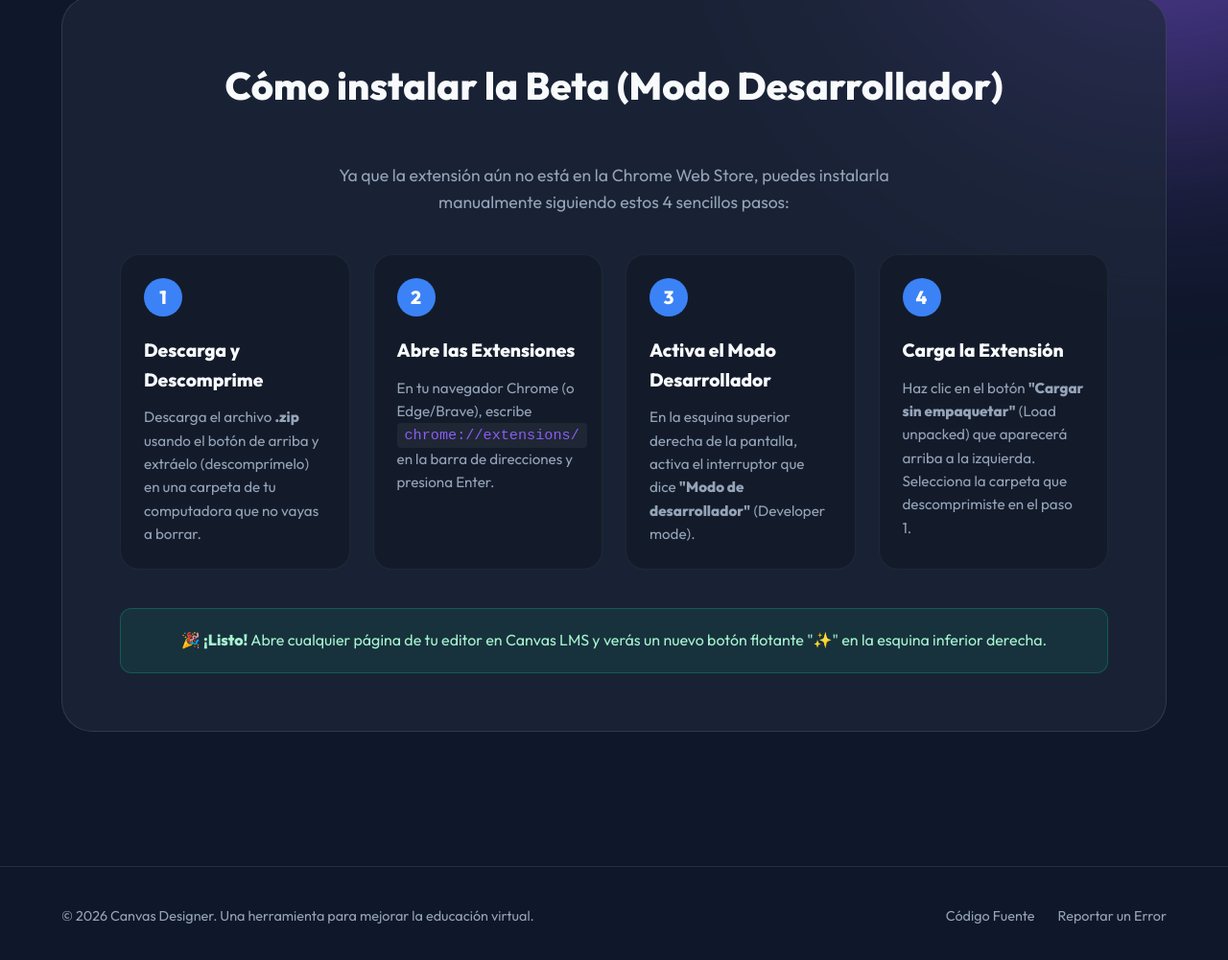
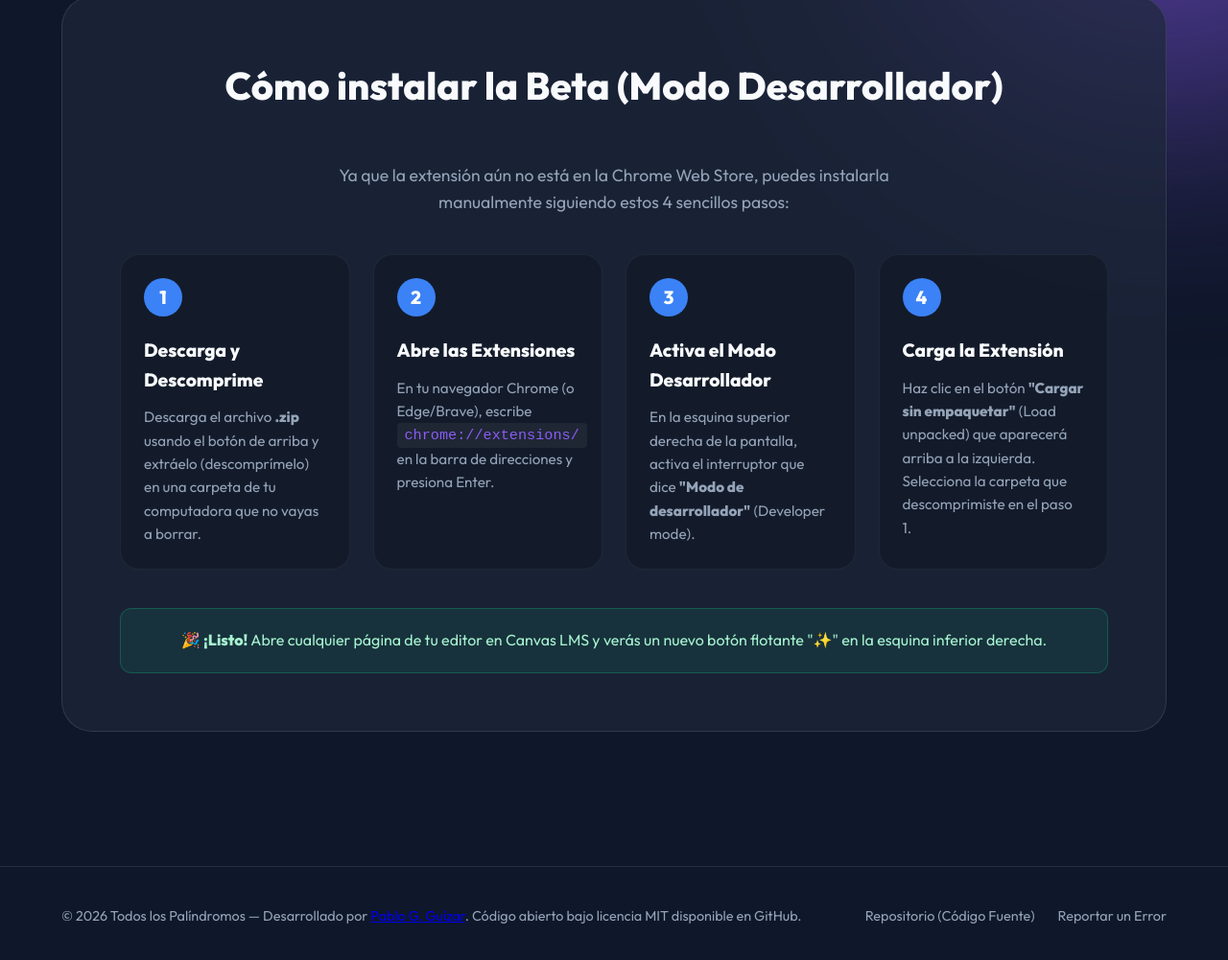
Before and after one commit to PabloGGuizar/canvas-designer, a browser extension: page docs/index.html in a window 1280 px wide. Shown: the part 1546-2547 px from the top of the page at 96% size. Drawn offline with Linux system fonts and the light colour scheme.

Commit message:
docs: update footer texts and links

```diff
--- a/docs/index.html
+++ b/docs/index.html
@@ -132,8 +132,8 @@
     <div class="container footer-content">
       <p data-i18n="footer_copy">&copy; 2026 Canvas Designer. Una herramienta para mejorar la educación virtual.</p>
       <div class="footer-links">
-        <a href="https://github.com/" target="_blank" data-i18n="footer_src">Código Fuente</a>
-        <a href="#" data-i18n="footer_bug">Reportar un Error</a>
+        <a href="https://github.com/PabloGGuizar/canvas-designer" target="_blank" data-i18n="footer_src">Código Fuente</a>
+        <a href="https://github.com/PabloGGuizar/canvas-designer/issues" target="_blank" data-i18n="footer_bug">Reportar un Error</a>
       </div>
     </div>
   </footer>
--- a/docs/script.js
+++ b/docs/script.js
@@ -29,8 +29,8 @@ const i18n = {
     step_4_title: "Carga la Extensión",
     step_4_desc: "Haz clic en el botón <strong>\"Cargar sin empaquetar\"</strong> (Load unpacked) que aparecerá arriba a la izquierda. Selecciona la carpeta que descomprimiste en el paso 1.",
     inst_success: "🎉 <strong>¡Listo!</strong> Abre cualquier página de tu editor en Canvas LMS y verás un nuevo botón flotante \"✨\" en la esquina inferior derecha.",
-    footer_copy: "&copy; 2026 Canvas Designer. Una herramienta para mejorar la educación virtual.",
-    footer_src: "Código Fuente",
+    footer_copy: "&copy; 2026 Todos los Palíndromos — Desarrollado por <a href='https://www.linkedin.com/in/pablogguizar' target='_blank'>Pablo G. Guízar</a>. Código abierto bajo licencia MIT disponible en GitHub.",
+    footer_src: "Repositorio (Código Fuente)",
     footer_bug: "Reportar un Error"
   },
   en: {
@@ -63,8 +63,8 @@ const i18n = {
     step_4_title: "Load Extension",
     step_4_desc: "Click the <strong>\"Load unpacked\"</strong> button that will appear on the top left. Select the folder you extracted in step 1.",
     inst_success: "🎉 <strong>Done!</strong> Open any page of your editor in Canvas LMS and you will see a new floating \"✨\" button in the bottom right corner.",
-    footer_copy: "&copy; 2026 Canvas Designer. A tool to improve virtual education.",
-    footer_src: "Source Code",
+    footer_copy: "&copy; 2026 Todos los Palíndromos — Developed by <a href='https://www.linkedin.com/in/pablogguizar' target='_blank'>Pablo G. Guízar</a>. Open source under MIT license available on GitHub.",
+    footer_src: "Repository (Source Code)",
     footer_bug: "Report an Issue"
   }
 };
```
